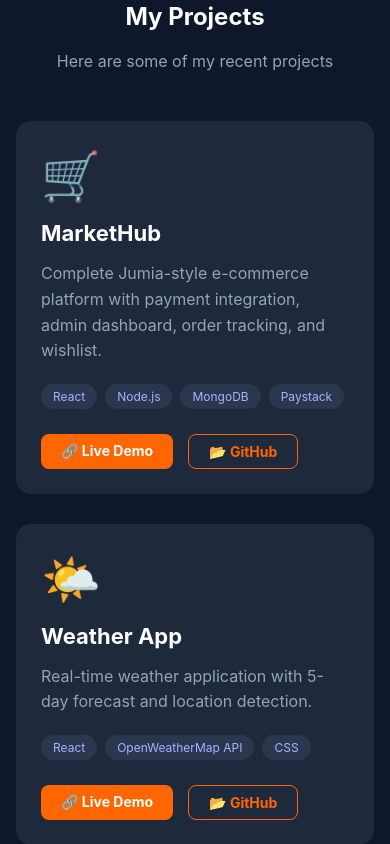
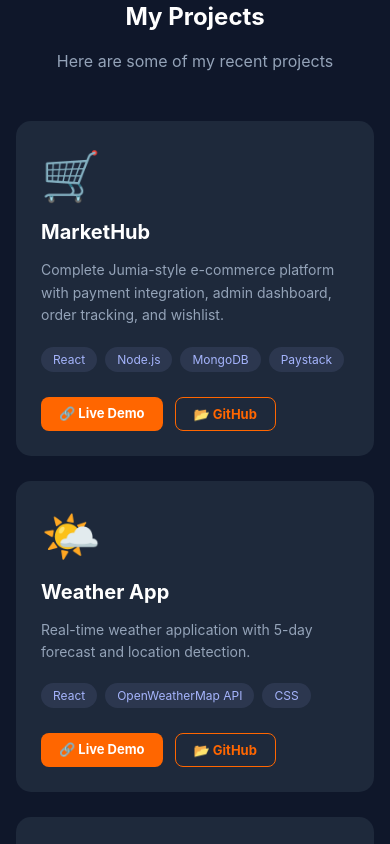
Before and after one commit to olubunmimichael93-debug/my-portfolio, a React (Vite) app: page / in a window 390 px wide. Shown: the part 1600-2444 px from the top of the page. Built offline with nearby package versions, Linux system fonts and the light colour scheme; the HTML template or start-up script is replaced by a standard one.

Commit message:
Fix resume PDF viewer for mobile, update project links

```diff
--- a/src/components/Projects.jsx
+++ b/src/components/Projects.jsx
@@ -68,8 +68,8 @@ function Projects() {
 
         <div style={{
           display: 'grid',
-          gridTemplateColumns: 'repeat(auto-fit, minmax(320px, 1fr))',
-          gap: '30px'
+          gridTemplateColumns: 'repeat(auto-fit, minmax(300px, 1fr))',
+          gap: '25px'
         }}>
           {projects.map((project, index) => (
             <div key={index} style={{
@@ -87,8 +87,8 @@ function Projects() {
               e.currentTarget.style.boxShadow = 'none'
             }}>
               <div style={{ fontSize: '48px', marginBottom: '15px' }}>{project.emoji}</div>
-              <h3 style={{ fontSize: '22px', marginBottom: '15px', color: 'white' }}>{project.title}</h3>
-              <p style={{ color: '#94a3b8', marginBottom: '20px', lineHeight: '1.6' }}>
+              <h3 style={{ fontSize: '20px', marginBottom: '15px', color: 'white' }}>{project.title}</h3>
+              <p style={{ color: '#94a3b8', marginBottom: '20px', lineHeight: '1.6', fontSize: '14px' }}>
                 {project.description}
               </p>
               <div style={{
@@ -110,26 +110,26 @@ function Projects() {
                 ))}
               </div>
 
-              <div style={{ display: 'flex', gap: '15px', flexWrap: 'wrap' }}>
+              <div style={{ display: 'flex', gap: '12px', flexWrap: 'wrap' }}>
                 <a href={project.liveLink} target="_blank" rel="noopener noreferrer" style={{
-                  padding: '8px 20px',
+                  padding: '8px 18px',
                   background: '#ff6600',
                   color: 'white',
                   textDecoration: 'none',
                   borderRadius: '8px',
-                  fontSize: '14px',
+                  fontSize: '13px',
                   fontWeight: 'bold',
                   display: 'inline-block'
                 }}>
                   🔗 Live Demo
                 </a>
                 <a href={project.githubLink} target="_blank" rel="noopener noreferrer" style={{
-                  padding: '8px 20px',
+                  padding: '8px 18px',
                   background: 'transparent',
                   color: '#ff6600',
                   textDecoration: 'none',
                   borderRadius: '8px',
-                  fontSize: '14px',
+                  fontSize: '13px',
                   fontWeight: 'bold',
                   border: '1px solid #ff6600'
                 }}>
```
